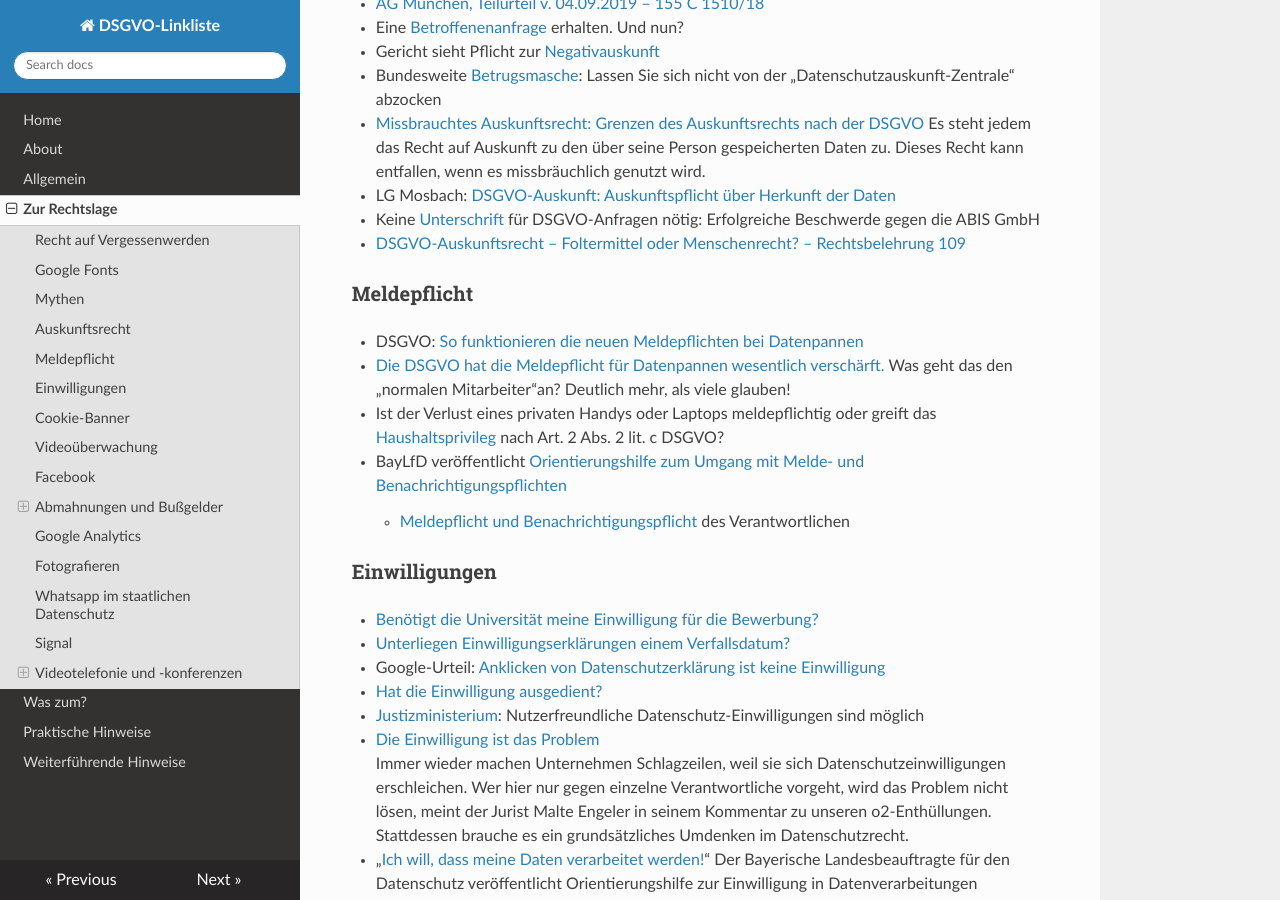
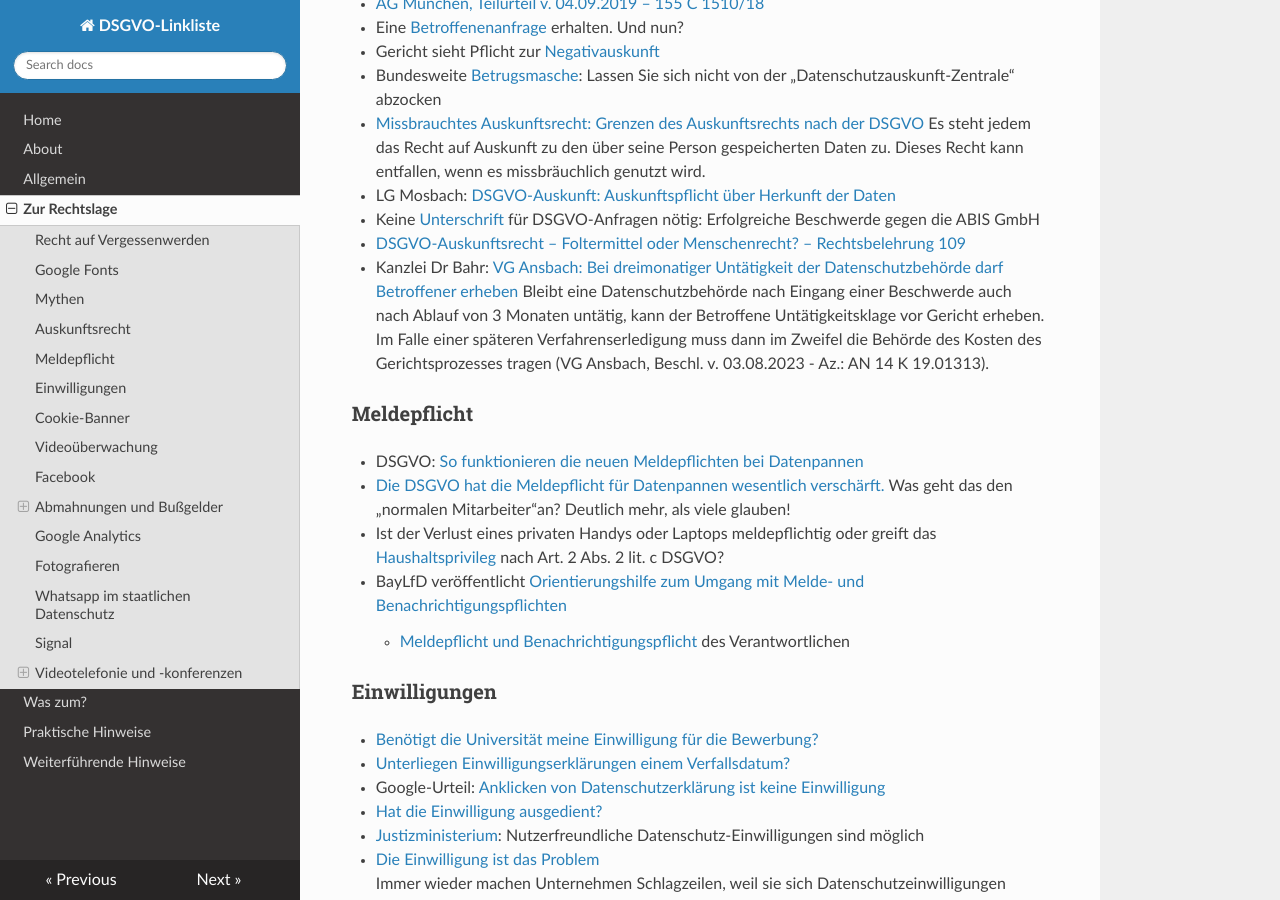
Before and after one commit to jrselzer/DSGVO-Linkliste, an MkDocs documentation site: the page built from docs/Zur_Rechtslage.md, in a window 1280 px wide and 900 px high, scrolled down 3147 px. Built offline with MkDocs 1.6.1, drawn with Linux system fonts in a browser that asks for light colours; nearby versions of some CDN libraries.

Commit message:
Update Zur_Rechtslage.md

```diff
--- a/docs/Zur_Rechtslage.md
+++ b/docs/Zur_Rechtslage.md
@@ -81,6 +81,7 @@ Zur Rechtslage
 * LG Mosbach: [DSGVO-Auskunft: Auskunftspflicht über Herkunft der Daten](https://www.dr-bahr.com/news/dsgvo-auskunft-auskunftspflicht-ueber-herkunft-der-daten.html?utm_source=dlvr.it&utm_medium=twitter)
 * Keine [Unterschrift](https://www.datenanfragen.de/blog/abis-unterschrift-dsgvo-anfragen/) für DSGVO-Anfragen nötig: Erfolgreiche Beschwerde gegen die ABIS GmbH
 * [DSGVO-Auskunftsrecht – Foltermittel oder Menschenrecht? – Rechtsbelehrung 109](https://rechtsbelehrung.com/109-dsgvo-auskunft/)
+* Kanzlei Dr Bahr: [VG Ansbach: Bei dreimonatiger Untätigkeit der Datenschutzbehörde darf Betroffener erheben](https://www.dr-bahr.com/news/bei-dreimonatiger-untaetigkeit-der-datenschutzbehoerde-darf-betroffener-erheben.html) Bleibt eine Datenschutzbehörde nach Eingang einer Beschwerde auch nach Ablauf von 3 Monaten untätig, kann der Betroffene Untätigkeitsklage vor Gericht erheben. Im Falle einer späteren Verfahrenserledigung muss dann im Zweifel die Behörde des Kosten des Gerichtsprozesses tragen (VG Ansbach, Beschl. v. 03.08.2023 - Az.: AN 14 K 19.01313).
 
 ### Meldepflicht
 * DSGVO: [So funktionieren die neuen Meldepflichten bei Datenpannen](https://www.heise.de/hintergrund/DSGVO-So-funktionieren-die-neuen-Meldepflichten-bei-Datenpannen-4426089.html)
```
